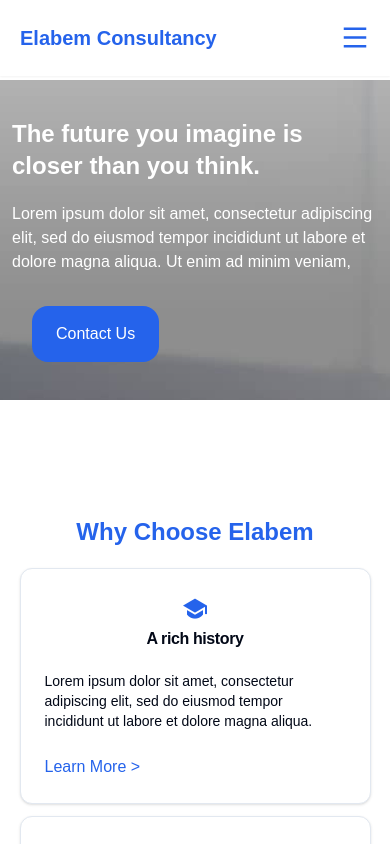
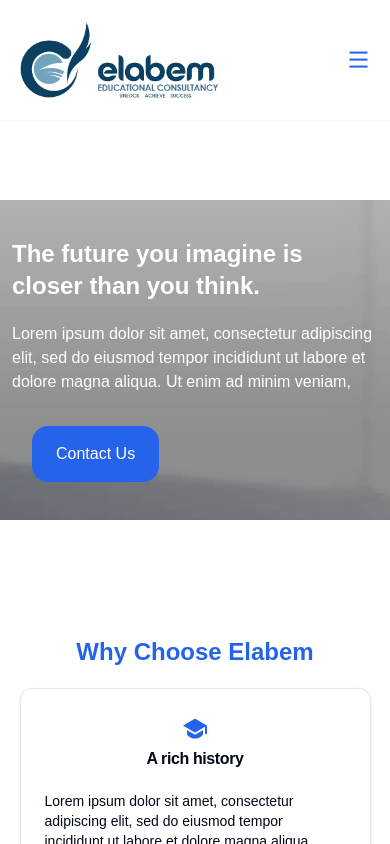
Before and after one commit to kasahun-welela/elabem, a Next.js app: page / in a window 390 px wide. Shown: the top 844 px of the page. Built offline with nearby package versions, Linux system fonts and the light colour scheme.

Commit message:
change mobile menu slider

```diff
--- a/components/NavBar.tsx
+++ b/components/NavBar.tsx
@@ -3,48 +3,61 @@ import Link from "next/link";
 import React, { useState } from "react";
 import { AnimatePresence, motion } from "framer-motion";
 import { usePathname } from "next/navigation";
+import Image from "next/image";
 
 function NavBar() {
-  const [isOpen, setIsOpen] = useState(false);
-  const pathname = usePathname();
+  const [menuOpen, setMenuOpen] = useState(false);
+  const path = usePathname();
 
-  const toggleButton = () => {
-    setIsOpen(!isOpen);
+  const handleMenuClick = () => {
+    setMenuOpen(!menuOpen);
   };
 
-  // Animation variants for the menu
-  const menuVariants = {
+  const closeMenu = () => {
+    setMenuOpen(false);
+  };
+
+  // Animation variants for the mobile menu
+  const mobileMenuVariants = {
     open: {
       opacity: 1,
-      y: 0,
-      transition: { type: "spring", stiffness: 300, damping: 24 },
+      x: 0,
+      transition: {
+        type: "spring",
+        stiffness: 100,
+        damping: 20,
+        duration: 0.5,
+      },
     },
     closed: {
       opacity: 0,
-      y: "-100%",
-      transition: { duration: 0.3 },
+      x: "-100%",
+      transition: {
+        type: "spring",
+        stiffness: 100,
+        damping: 20,
+        duration: 0.5,
       },
-  };
-
-  // Animation variants for the hamburger icon
-  const iconVariants = {
-    open: { rotate: 90 },
-    closed: { rotate: 0 },
+    },
   };
 
   return (
     <div className="w-full shadow-sm">
       {/* Desktop Navigation */}
       <div className="hidden md:flex justify-around items-center py-5 md:w-[80%] mx-auto">
-        <Link href="/" className={`text-2xl font-bold text-primary`}>
-          Elabem Consultancy
-        </Link>
+        <Image
+          src="/logo.png"
+          alt="logo"
+          className="bg-primary"
+          width={200}
+          height={50}
+        />
         <ul className="flex justify-end gap-6">
           <li>
             <Link
               href="/"
               className={`${
-                pathname === "/" ? "text-primary font-bold" : ""
+                path === "/" ? "text-primary font-bold" : ""
               } hover:font-semibold hover:text-primary`}
             >
               Home
@@ -54,7 +67,7 @@ function NavBar() {
             <Link
               href="/about"
               className={`${
-                pathname === "/about" ? "text-primary font-bold" : ""
+                path === "/about" ? "text-primary font-bold" : ""
               } hover:font-semibold hover:text-primary`}
             >
               About Us
@@ -64,7 +77,7 @@ function NavBar() {
             <Link
               href="/scholarship"
               className={`${
-                pathname === "/scholarship" ? "text-primary font-bold" : ""
+                path === "/scholarship" ? "text-primary font-bold" : ""
               } hover:font-semibold hover:text-primary`}
             >
               Scholarship
@@ -74,7 +87,7 @@ function NavBar() {
             <Link
               href="/contact-us"
               className={`${
-                pathname === "/contact-us" ? "text-primary font-bold" : ""
+                path === "/contact-us" ? "text-primary font-bold" : ""
               } hover:font-semibold hover:text-primary`}
             >
               Contact Us
@@ -84,81 +97,99 @@ function NavBar() {
       </div>
 
       {/* Mobile Navigation */}
-      <div className="absolute shadow-sm top-0 right-0 left-0 md:hidden z-50">
-        <div className="flex justify-between items-center p-5">
-          <Link href="/" className="text-xl font-bold text-primary">
-            Elabem Consultancy
+      <div className="flex justify-between items-center max-w-[90%] mx-auto md:hidden py-5">
+        <Link href="/">
+          <Image
+            src="/logo.png"
+            alt="logo"
+            className="bg-primary"
+            width={200}
+            height={70}
+          />
         </Link>
-
-          {/* Hamburger Icon */}
-          <motion.div
-            variants={iconVariants}
-            animate={isOpen ? "open" : "closed"}
-            onClick={toggleButton}
-            className="cursor-pointer"
-          >
-            {isOpen ? (
-              <i className="ri-close-line text-primary text-3xl"></i>
-            ) : (
-              <i className="ri-menu-fill text-primary text-3xl"></i>
-            )}
-          </motion.div>
+        <div className="flex items-center gap-4">
+          <button onClick={handleMenuClick} className="text-primary">
+            <i className="ri-menu-line text-2xl"></i>
+          </button>
+        </div>
       </div>
 
-        {/* Mobile Menu */}
+      {/* Mobile menu nav list = */}
       <AnimatePresence>
-          {isOpen && (
-            <motion.ul
-              variants={menuVariants}
+        {menuOpen && (
+          <motion.div
+            className="fixed inset-0 bg-black bg-opacity-50 z-50 md:hidden"
+            onClick={closeMenu}
+            initial={{ opacity: 0 }}
+            animate={{ opacity: 1 }}
+            exit={{ opacity: 0 }}
+            transition={{ duration: 1 }}
+          >
+            <motion.div
+              className="fixed inset-y-0 left-0 w-[75%] bg-white z-50 overflow-y-auto"
+              variants={mobileMenuVariants}
               initial="closed"
               animate="open"
               exit="closed"
-              className="flex flex-col gap-1 p-3 bg-white"
             >
+              <div className="text-primary font-bold flex justify-between items-center p-4">
+                <h1>Elabem Consultancy</h1>
+                <button onClick={closeMenu} className="text-primary">
+                  <i className="ri-close-line text-2xl"></i>
+                </button>
+              </div>
+              <ul className="space-y-4 p-4">
                 <li>
                   <Link
+                    className={`${
+                      path === "/" ? "text-primary font-semibold" : ""
+                    } hover:text-primary`}
                     href="/"
-                  className={`${
-                    pathname === "/" ? "text-primary font-bold" : ""
-                  } hover:font-semibold hover:text-primary`}
+                    onClick={closeMenu}
                   >
                     Home
                   </Link>
                 </li>
                 <li>
                   <Link
+                    className={`${
+                      path === "/about" ? "text-primary font-semibold" : ""
+                    } hover:text-primary`}
                     href="/about"
-                  className={`${
-                    pathname === "/about" ? "text-primary font-bold" : ""
-                  } hover:font-semibold hover:text-primary`}
+                    onClick={closeMenu}
                   >
                     About Us
                   </Link>
                 </li>
                 <li>
                   <Link
+                    className={`${
+                      path === "/scholarship"
+                        ? "text-primary font-semibold"
+                        : ""
+                    } hover:text-primary`}
                     href="/scholarship"
-                  className={`${
-                    pathname === "/scholarship" ? "text-primary font-bold" : ""
-                  } hover:font-semibold hover:text-primary`}
+                    onClick={closeMenu}
                   >
                     Scholarship
                   </Link>
                 </li>
                 <li>
                   <Link
+                    className={`${
+                      path === "/contact-us" ? "text-primary font-semibold" : ""
+                    } hover:text-primary`}
                     href="/contact-us"
-                  className={`${
-                    pathname === "/contact-us" ? "text-primary font-bold" : ""
-                  } hover:font-semibold hover:text-primary`}
+                    onClick={closeMenu}
                   >
                     Contact Us
                   </Link>
                 </li>
-            </motion.ul>
+              </ul>
+            </motion.div>
+          </motion.div>
         )}
       </AnimatePresence>
-      </div>
     </div>
   );
 }
```
Also changed, not shown: public/logo.PNG (added). Lines whose indentation alone changed are shown as unchanged.
